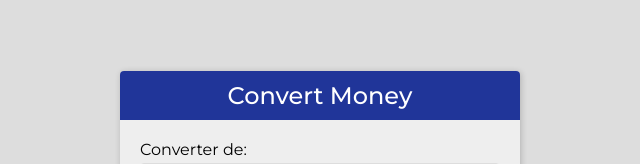
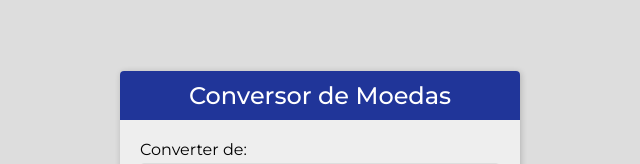
Before and after one commit to saulorscoelho/conversor-moedas, a plain HTML site: page index.html in a window 1280 px wide. Shown: the top 164 px of the page, without its empty margins (320-960 px from the left). Drawn offline with Linux system fonts and the light colour scheme.

Commit message:
Change: Titulo h1

```diff
--- a/index.html
+++ b/index.html
@@ -14,7 +14,7 @@
 <body>
   <div class="container">
     <header>
-      <h1>Convert Money</h1>
+      <h1>Conversor de Moedas</h1>
     </header>
     <div class="container-interno">
       <div>
```
